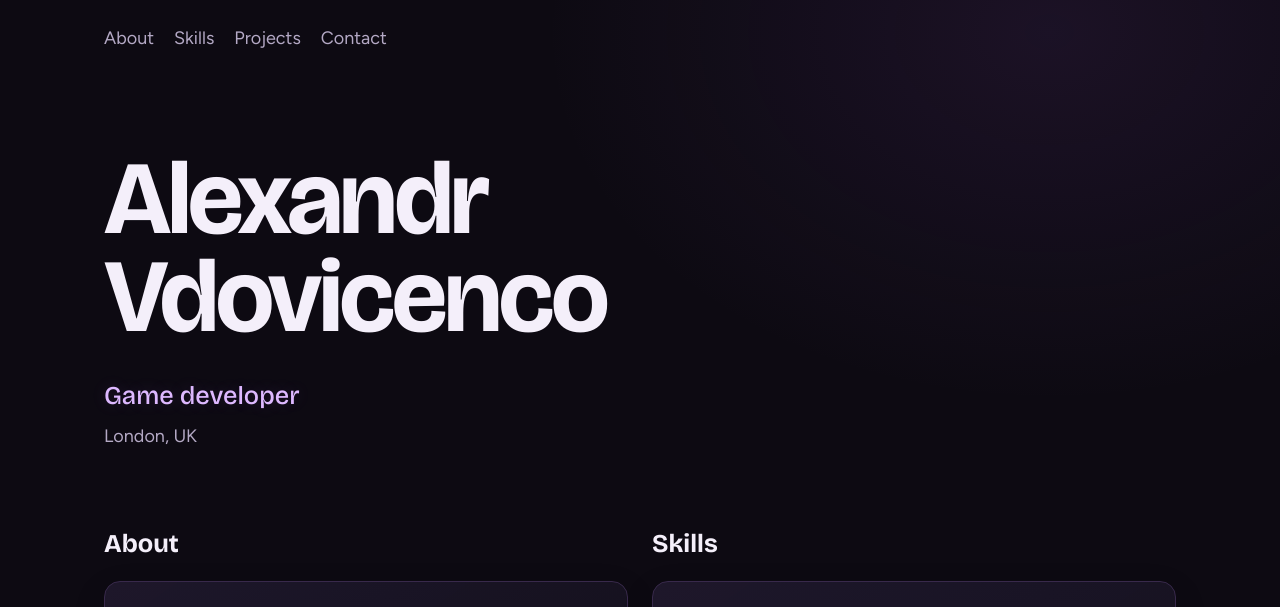
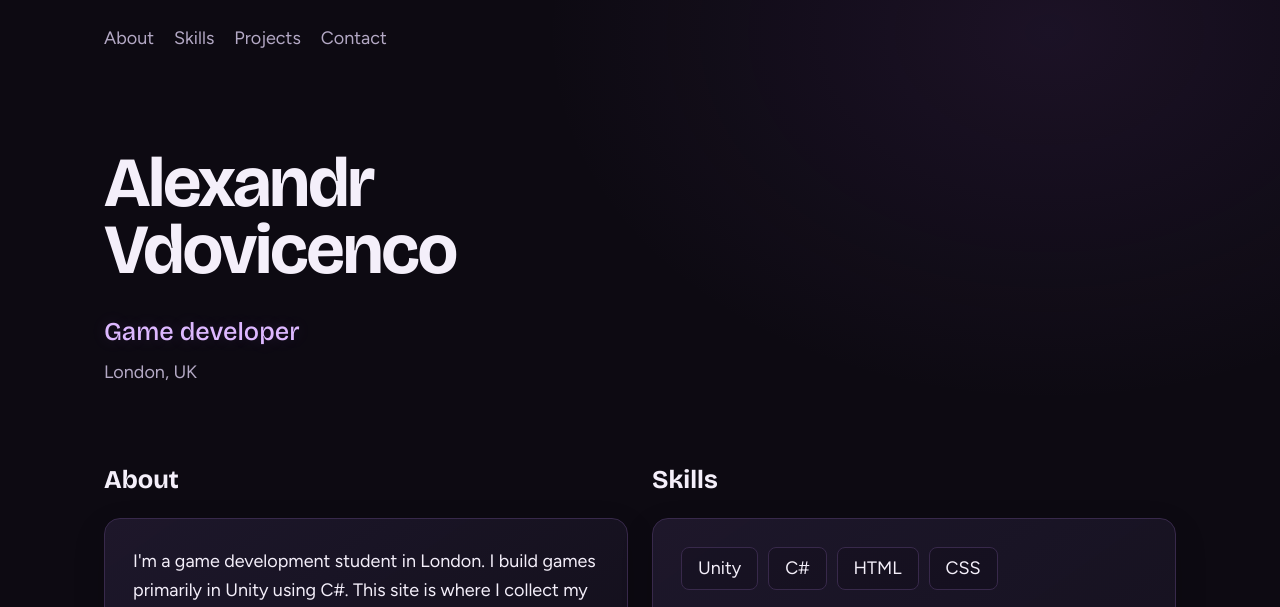
Before and after one commit to ArmedAlexandr/ArmedAlexandr.github.io, a plain HTML site: page index.html in a window 1280 px wide. Shown: the top 607 px of the page. Drawn offline with nearby package versions, Linux system fonts and the light colour scheme.

Commit message:
halved hero size

```diff
--- a/style.css
+++ b/style.css
@@ -154,7 +154,7 @@ h2 {
 .hero h1 {
   font-family: var(--font-heading);
   font-weight: 700;
-  font-size: clamp(3rem, 11vw, 6.5rem);
+  font-size: clamp(3rem, 5.5vw, 6.5rem);
   line-height: 0.95;
   letter-spacing: -0.03em;
   margin: 0 0 28px;
```
